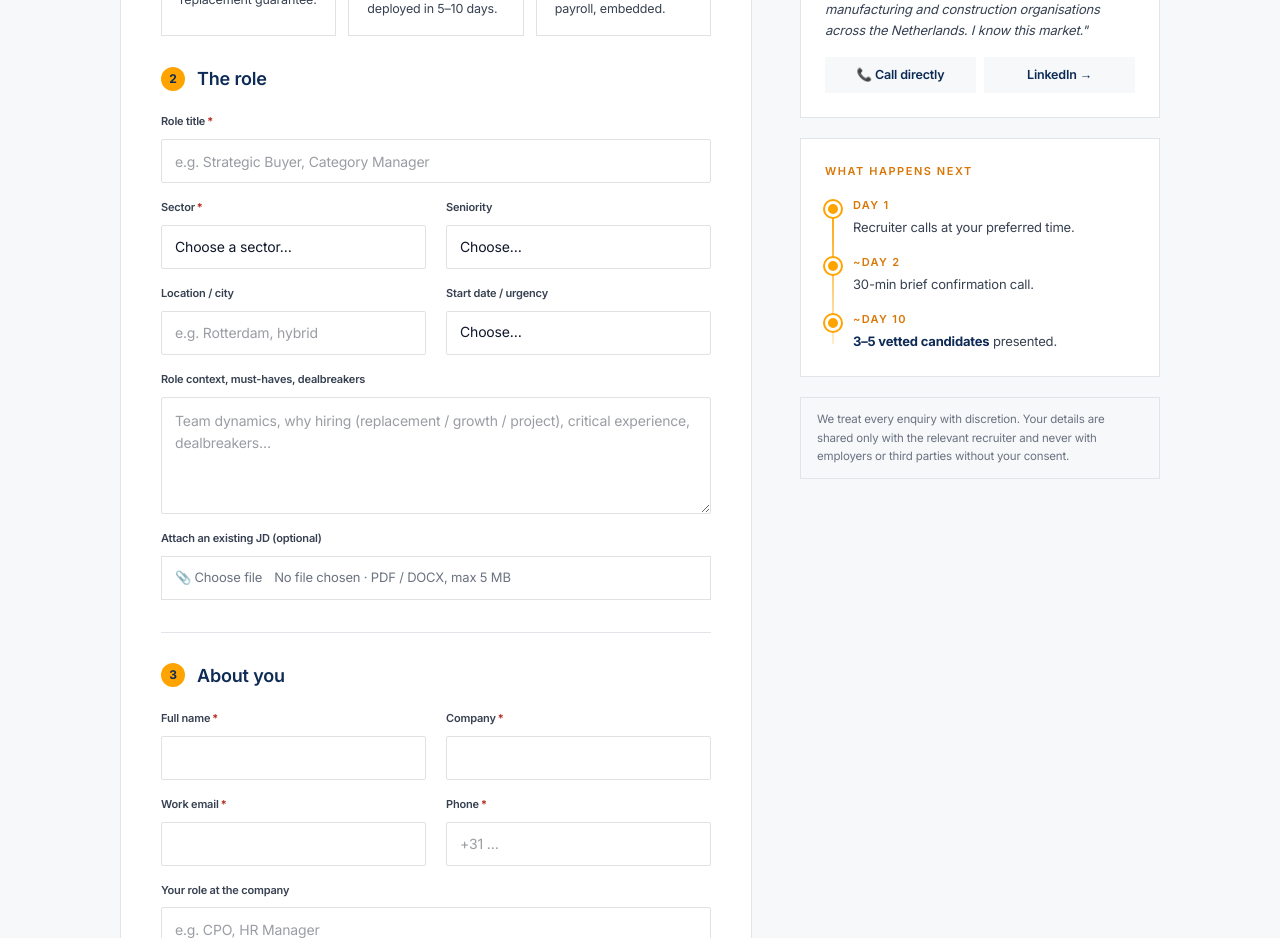
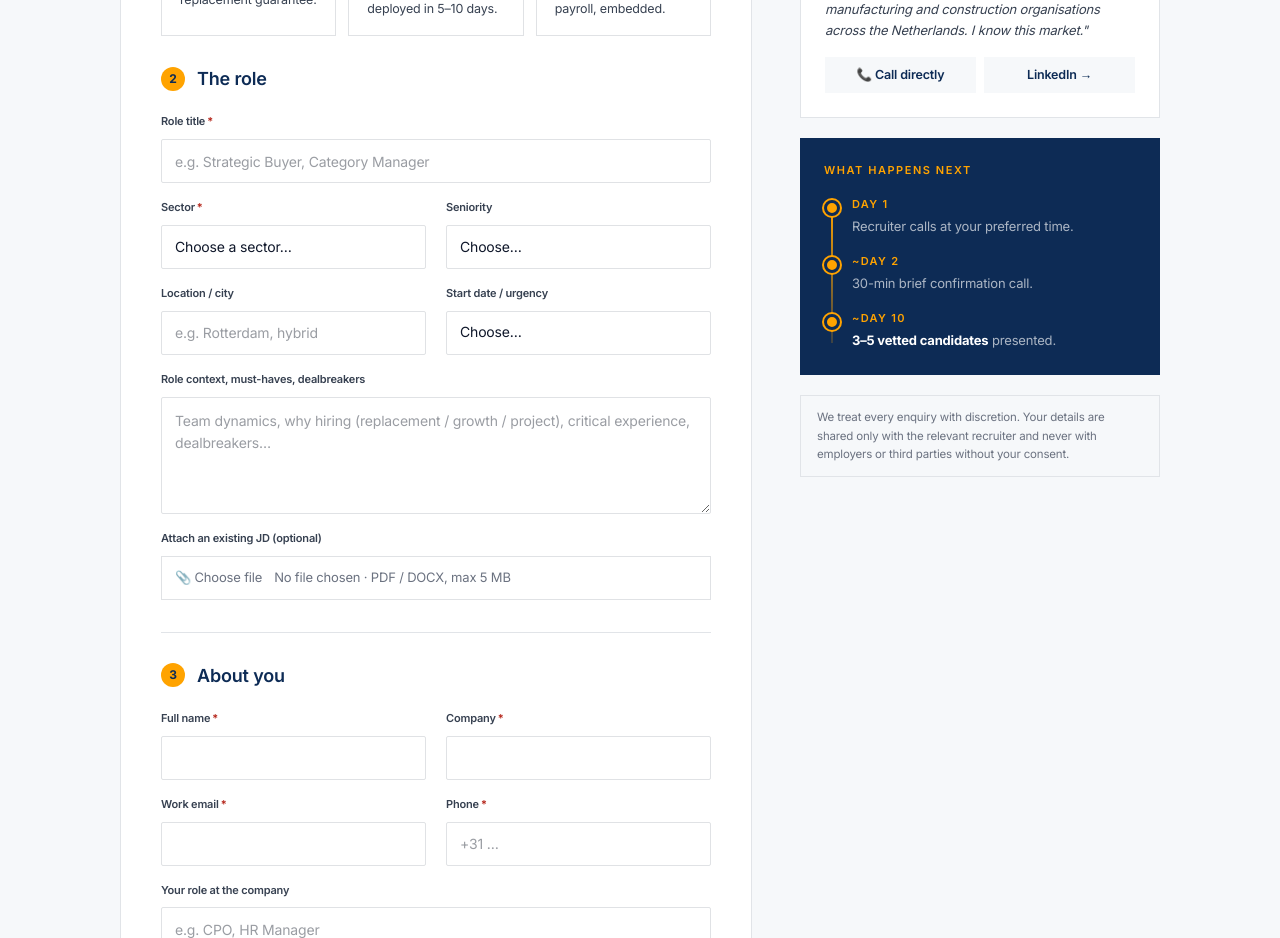
Before and after one commit to Kings-77dev/Xentys, a Next.js app: page /consultation in a window 1280 px wide. Shown: the part 780-1718 px from the top of the page. Built offline with nearby package versions, Linux system fonts and the light colour scheme.

Commit message:
Consultation sidebar: 'What happens next' card → navy background

```diff
--- a/src/app/consultation/page.tsx
+++ b/src/app/consultation/page.tsx
@@ -372,21 +372,21 @@ export default function ConsultationPage() {
                 </div>
               </div>
 
-              {/* What happens next */}
-              <div className="bg-white border border-border p-6">
-                <p className="text-[11px] font-semibold tracking-[0.14em] uppercase text-amber-text mb-4">What happens next</p>
+              {/* What happens next — navy bg */}
+              <div className="bg-navy p-6">
+                <p className="text-[11px] font-semibold tracking-[0.14em] uppercase text-amber mb-4">What happens next</p>
                 <ol className="flex flex-col gap-4 relative m-0 p-0 list-none" style={{ paddingLeft: 0 }}>
                   {/* Amber timeline line */}
                   <div className="absolute left-[7px] top-2 bottom-2 w-0.5 bg-gradient-to-b from-amber to-amber/20" aria-hidden="true" />
                   {[
                     { day: "Day 1",   text: "Recruiter calls at your preferred time." },
                     { day: "~Day 2",  text: "30-min brief confirmation call." },
-                    { day: "~Day 10", text: <><strong className="text-navy">3–5 vetted candidates</strong> presented.</> },
+                    { day: "~Day 10", text: <><strong className="text-white">3–5 vetted candidates</strong> presented.</> },
                   ].map((s) => (
                     <li key={s.day} className="pl-7 relative">
-                      <span className="absolute left-0 top-1 w-4 h-4 rounded-full bg-amber border-[3px] border-white shadow-[0_0_0_2px_#ffa300] block" aria-hidden="true" />
-                      <span className="text-[11px] font-semibold tracking-[0.12em] uppercase text-amber-text block mb-0.5">{s.day}</span>
-                      <p className="text-[13px] text-text-secondary leading-relaxed m-0">{s.text}</p>
+                      <span className="absolute left-0 top-1 w-4 h-4 rounded-full bg-amber border-[3px] border-navy shadow-[0_0_0_2px_#ffa300] block" aria-hidden="true" />
+                      <span className="text-[11px] font-semibold tracking-[0.12em] uppercase text-amber block mb-0.5">{s.day}</span>
+                      <p className="text-[13px] text-white/65 leading-relaxed m-0">{s.text}</p>
                     </li>
                   ))}
                 </ol>
```
